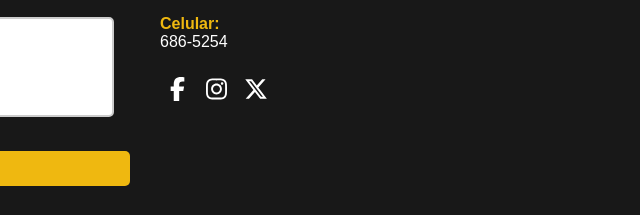
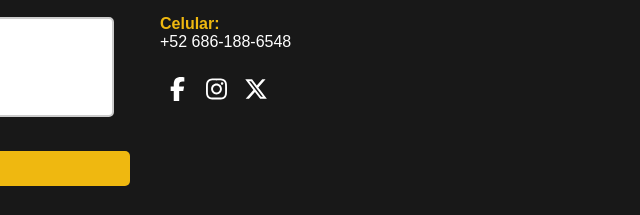
Before and after one commit to Scrowick/Happybeer, a plain HTML site: page contacto.html in a window 1280 px wide. Shown: the part 625-840 px from the top of the page, 640-1280 px from the left. Drawn offline with Linux system fonts and the light colour scheme.

Commit message:
Add files via upload

```diff
--- a/contacto.html
+++ b/contacto.html
@@ -125,7 +125,7 @@
         </div>
         <div class="info-item">
             <span class="amarillo">Celular:</span>
-            <span class="blanco">686-5254</span>
+            <span class="blanco">+52 686-188-6548</span>
         </div>
         <div class="social-contacto">
             <a href="https://facebook.com" id="facebook" class="social-link"></a>
```
